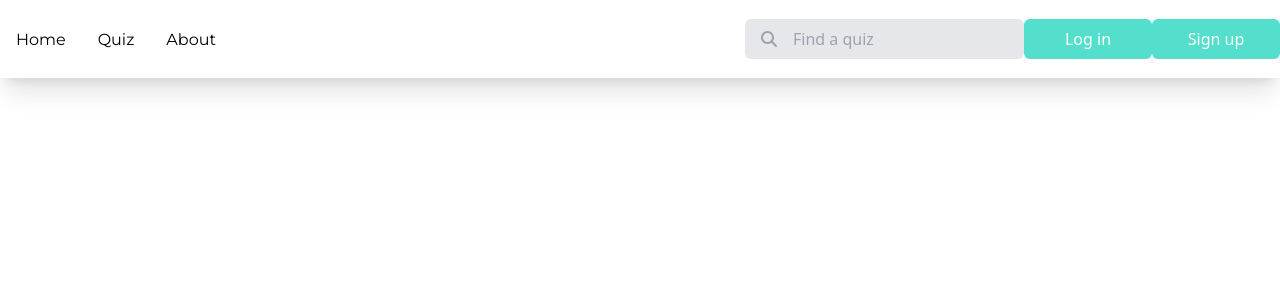
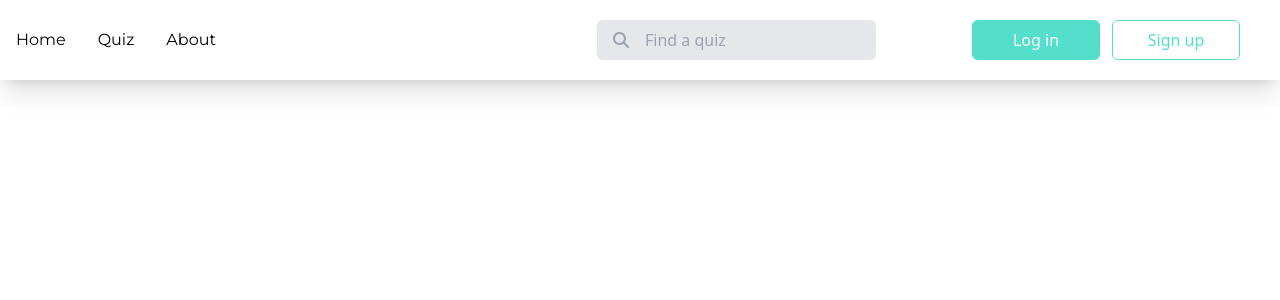
Before and after one commit to codersforcauses/elucidate, a Nuxt app in the folder client/: page / in a window 1280 px wide. Shown: the top 300 px of the page. Built offline with nearby package versions, Linux system fonts and the light colour scheme.

Commit message:
move components to sub folder

```diff
--- /dev/null
+++ b/client/components/Input/SearchBar.vue
@@ -0,0 +1,21 @@
+<template>
+  <div
+    class="flex items-center h-10 bg-gray-200 rounded-md focus-within:outline focus-within:outline-2 focus-within:outline-gray-400"
+  >
+    <font-awesome-icon
+      :icon="['fas', 'magnifying-glass']"
+      class="mx-4 text-gray-400"
+    />
+    <input
+      type="text"
+      placeholder="Find a quiz"
+      class="bg-transparent focus:outline-none"
+    />
+  </div>
+</template>
+
+<script>
+export default {
+  name: 'SearchBar',
+};
+</script>
--- a/client/components/Section/NavBar.vue
+++ b/client/components/Section/NavBar.vue
@@ -1,26 +1,20 @@
 <template>
-  <nav class="h-[78px] flex items-center shadow-xl justify-between">
-    <div>
+  <nav class="h-20 flex items-center shadow-xl justify-between">
+    <div class="flex">
       <NuxtLink to="/" class="mx-4 font-Montserrat">Home</NuxtLink>
       <NuxtLink to="/quiz" class="mx-4 font-Montserrat">Quiz</NuxtLink>
       <NuxtLink to="/about" class="mx-4 font-Montserrat">About</NuxtLink>
     </div>
     <div class="flex items-center">
-      <div
-        class="flex items-center h-10 bg-gray-200 rounded-md focus-within:outline focus-within:outline-2 focus-within:outline-gray-400"
+      <InputSearchBar class="mr-24" />
+      <!-- TODO: Do we want the button to open a pop up window or redirect to a
+      login page? -->
+      <InputButtonElement type="primary" class="mr-3"
+        >Log in</InputButtonElement
       >
-        <font-awesome-icon
-          :icon="['fas', 'magnifying-glass']"
-          class="mx-4 text-gray-400"
-        />
-        <input
-          type="text"
-          placeholder="Find a quiz"
-          class="bg-transparent focus:outline-none"
-        />
-      </div>
-      <ButtonElement>Log in</ButtonElement>
-      <ButtonElement>Sign up</ButtonElement>
+      <InputButtonElement type="secondary" class="mr-10"
+        >Sign up</InputButtonElement
+      >
     </div>
   </nav>
 </template>
```
